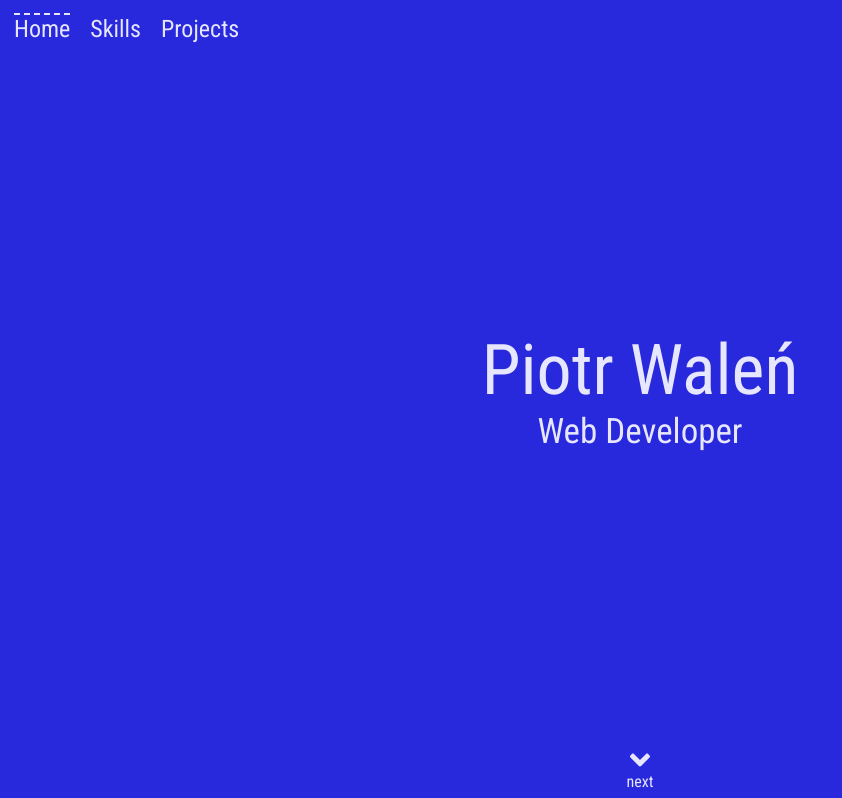
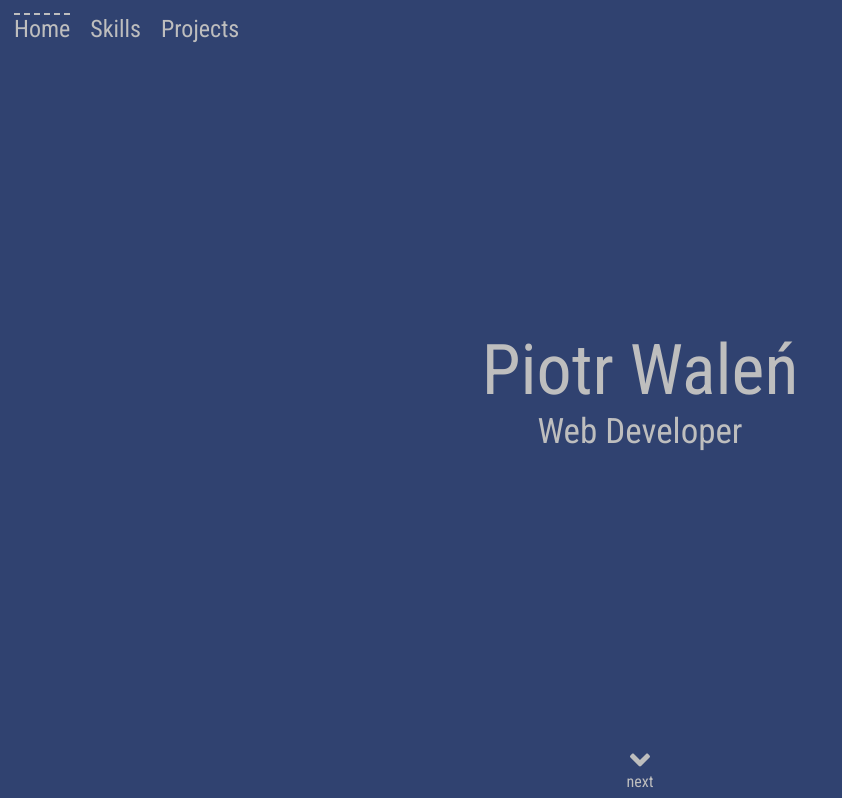
Before and after one commit to WalenPiotr/portfolio, a React app: page / in a window 1280 px wide. Shown: the top 798 px of the page, without its empty margins (0-842 px from the left). Built offline with nearby package versions, Linux system fonts and the light colour scheme.

Commit message:
Move pages to separate folder

```diff
--- a/src/constants/theme.ts
+++ b/src/constants/theme.ts
@@ -1,5 +1,5 @@
 export const theme = {
-    fontPrimaryColor: 'rgb(230, 230, 255)',
-    fontHighlightColor: 'rgb(250, 250, 255)',
-    backgroundColor: 'rgb(40, 40, 220)',
+    fontPrimaryColor: 'rgb(190, 190, 190)',
+    fontHighlightColor: 'rgb(220, 220, 220)',
+    backgroundColor: 'rgb(48, 66, 112)',
 };
--- a/tsconfig.json
+++ b/tsconfig.json
@@ -12,7 +12,7 @@
             "@components/*": ["src/components/*"],
             "@containers/*": ["src/containers/*"],
             "@typings/*": ["src/typings/*"],
-            "@icons/*": ["src/icons/*"],
+            "@pages/*": ["src/pages/*"],
             "@constants/*": ["src/constants/*"],
             "@reducers/*": ["src/reducers/*"],
             "@actions/*": ["src/actions/*"]
--- a/webpack.config.js
+++ b/webpack.config.js
@@ -13,7 +13,7 @@ module.exports = {
             '@containers': path.resolve(__dirname, 'src/containers/'),
             '@typings': path.resolve(__dirname, 'src/typings/'),
             '@constants': path.resolve(__dirname, 'src/constants/'),
-            '@icons': path.resolve(__dirname, 'src/icons/'),
+            '@pages': path.resolve(__dirname, 'src/pages/'),
             '@reducers': path.resolve(__dirname, 'src/reducers/'),
             '@actions': path.resolve(__dirname, 'src/actions/'),
         },
```
Also changed, not shown: src/components/App.tsx (+3 -5 lines), src/pages/Home.tsx (renamed from src/components/Home.tsx), src/pages/Projects.tsx (renamed from src/components/Projects.tsx), src/pages/Skills.tsx (renamed from src/components/Skills.tsx).
